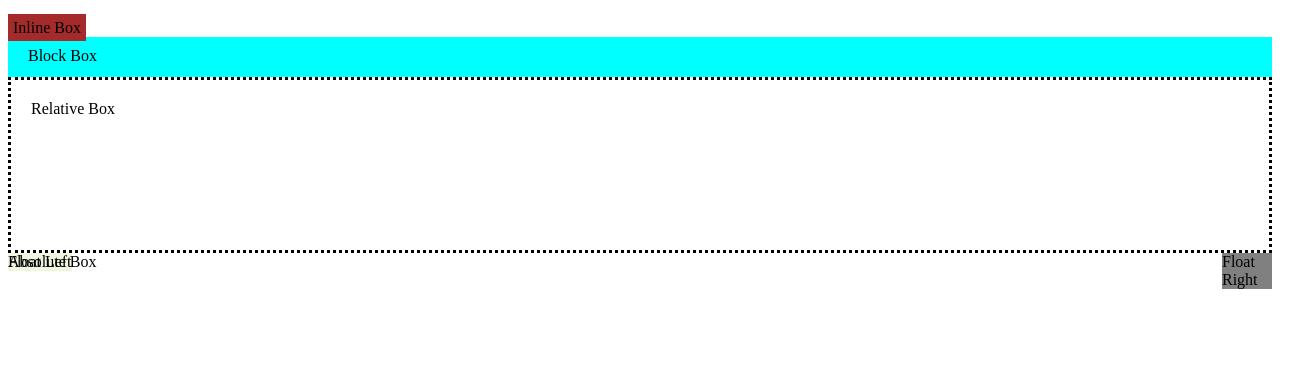
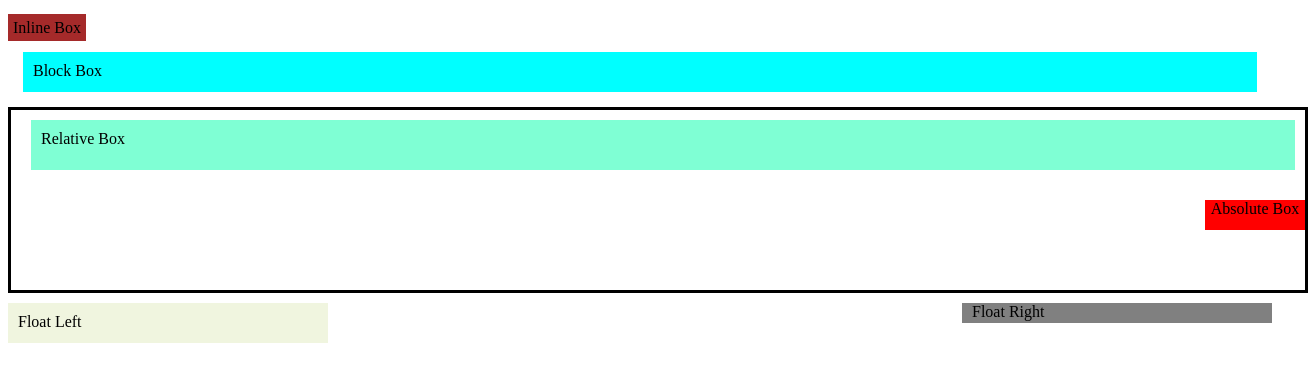
Before and after one commit to Bondarenko124/ukoly-z-trebesina, a plain HTML site: page css/ukol6/index.html in a window 1280 px wide. Shown: the part 61-442 px from the top of the page, 1308 px wide, since content can reach past the window. Drawn offline with Linux system fonts and the light colour scheme.

Commit message:
add ukol 6

```diff
--- a/css/ukol6/style5.css
+++ b/css/ukol6/style5.css
@@ -15,34 +15,56 @@ h1{
     border-width: 20px;
     height: 30px;
     text-align: left;
-    padding-left: 20px;
+    padding-left: 10px;
     padding-top:  10px;
+    margin: 15px;
 }
 
+.position-example{
+    display: flex;
+    position: relative;
+    border-style: solid;
+    height: 160px;
+    width: 100%;
+    padding: 10px;
+    padding-left: 20px;
+    margin-bottom: 10px;
 
+}
 
 .relative-box{
-    position: relative;
-    border-style: dotted;
-    padding-left: 20px;
-    height: 150px;
-    padding-top: 20px;
+
+    height: 30px;
+    padding: 10px;
+    width: 100%;
+    background-color: aquamarine;
 
 }
 
 .absolute-box{
-    position: fixed;
+    position: absolute;
+    width: 100px;
+    height: 30px;
+    background-color: red;
+    text-align: center;
+    top: 50%;
+    right: 0;
 
 }
 
 .float-left{
     float: left;
     background-color: rgb(240, 245, 223);
+    width: 300px;
+    height: 20px;
+    padding: 10px;
 
 }
 .float-right{
     float: right;
     background-color: gray;
-    width: 50px;
-
+    width: 300px;
+    height: 20px;
+    text-align: left;
+    padding-left: 10px;
 }
```
